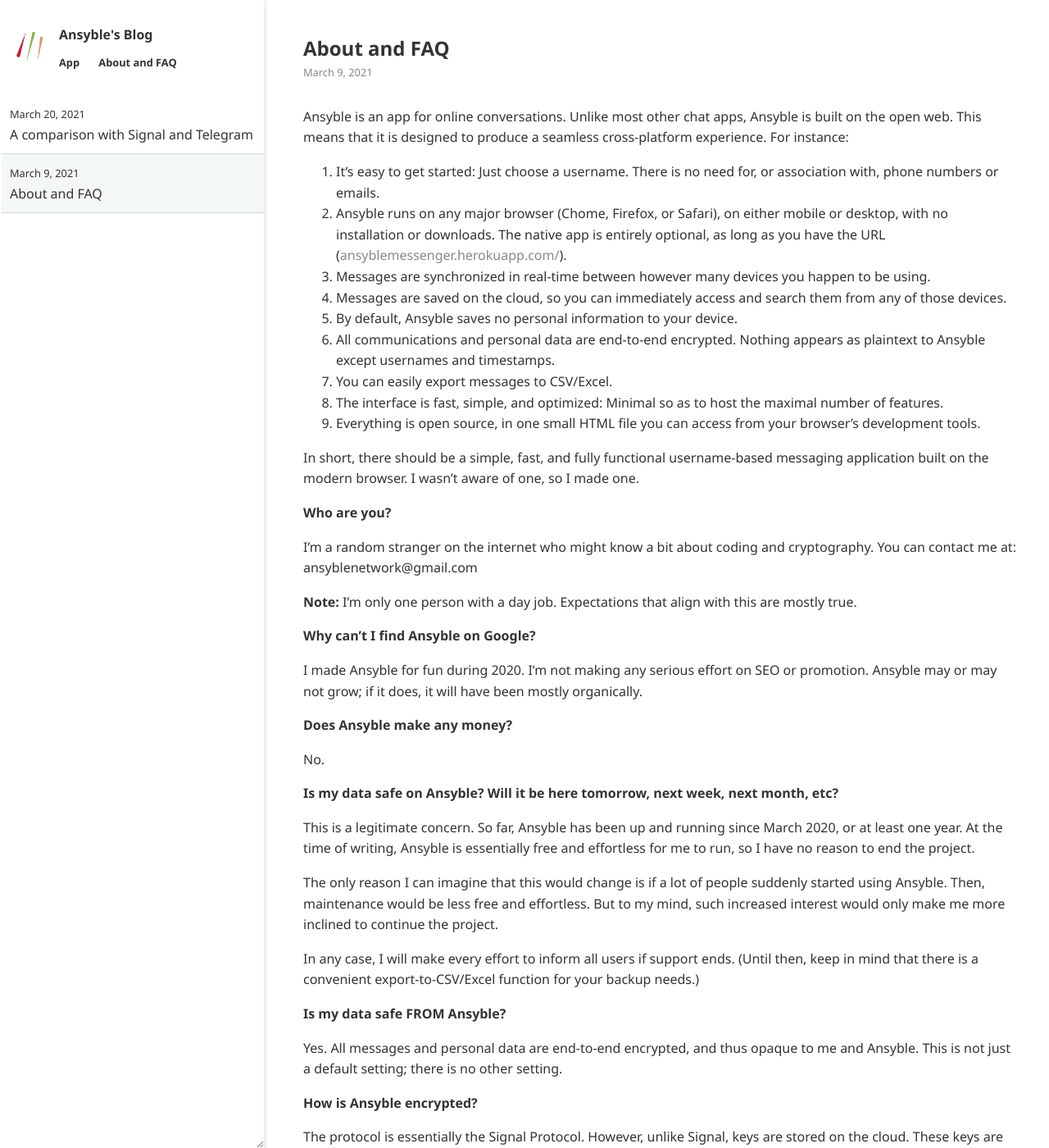
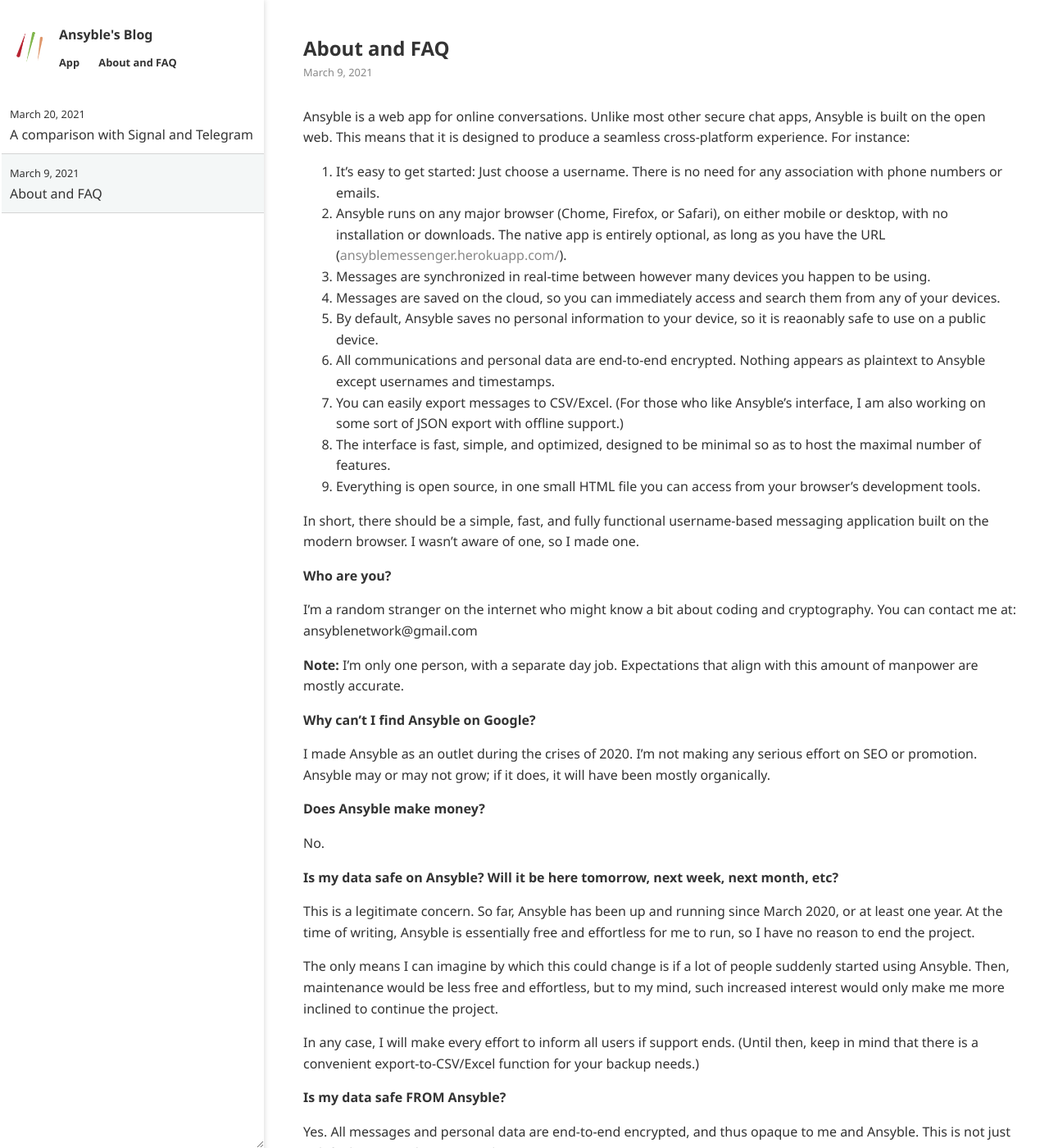
Before and after one commit to ansyblenetwork/ansybleblog, a Jekyll site: the page built from _posts/2021-03-09-about-and-faq.md, in a window 1280 px wide and 1400 px high. Shown: the whole window at 82% size. Built offline with Jekyll 4.4.1, drawn with Linux system fonts in a browser that asks for light colours; some of the changed text lies outside the part shown.

Commit message:
Update 2021-03-09-about-and-faq.md

```diff
--- a/_posts/2021-03-09-about-and-faq.md
+++ b/_posts/2021-03-09-about-and-faq.md
@@ -2,16 +2,16 @@
 title: "About and FAQ"
 ---
 
-Ansyble is an app for online conversations. Unlike most other chat apps, Ansyble is built on the open web. This means that it is designed to produce a seamless cross-platform experience. For instance:
+Ansyble is a web app for online conversations. Unlike most other secure chat apps, Ansyble is built on the open web. This means that it is designed to produce a seamless cross-platform experience. For instance:
 
-1. It's easy to get started: Just choose a username. There is no need for, or association with, phone numbers or emails.
+1. It's easy to get started: Just choose a username. There is no need for any association with phone numbers or emails.
 2. Ansyble runs on any major browser (Chome, Firefox, or Safari), on either mobile or desktop, with no installation or downloads. The native app is entirely optional, as long as you have the URL ([ansyblemessenger.herokuapp.com/](ansyblemessenger.herokuapp.com/)).
 3. Messages are synchronized in real-time between however many devices you happen to be using.
-4. Messages are saved on the cloud, so you can immediately access and search them from any of those devices.
-5. By default, Ansyble saves no personal information to your device.
+4. Messages are saved on the cloud, so you can immediately access and search them from any of your devices.
+5. By default, Ansyble saves no personal information to your device, so it is reaonably safe to use on a public device.
 6. All communications and personal data are end-to-end encrypted. Nothing appears as plaintext to Ansyble except usernames and timestamps.
-7. You can easily export messages to CSV/Excel.
-8. The interface is fast, simple, and optimized: Minimal so as to host the maximal number of features.
+7. You can easily export messages to CSV/Excel. (For those who like Ansyble's interface, I am also working on some sort of JSON export with offline support.)
+8. The interface is fast, simple, and optimized, designed to be minimal so as to host the maximal number of features.
 9. Everything is open source, in one small HTML file you can access from your browser's development tools.
 
 In short, there should be a simple, fast, and fully functional username-based messaging application built on the modern browser. I wasn't aware of one, so I made one.
@@ -21,13 +21,13 @@ In short, there should be a simple, fast, and fully functional username-based me
 
 I'm a random stranger on the internet who might know a bit about coding and cryptography. You can contact me at: ansyblenetwork@gmail.com
 
-__Note:__ I'm only one person with a day job. Expectations that align with this are mostly true.
+__Note:__ I'm only one person, with a separate day job. Expectations that align with this amount of manpower are mostly accurate.
 
 #### Why can't I find Ansyble on Google?
 
-I made Ansyble for fun during 2020. I'm not making any serious effort on SEO or promotion. Ansyble may or may not grow; if it does, it will have been mostly organically.
+I made Ansyble as an outlet during the crises of 2020. I'm not making any serious effort on SEO or promotion. Ansyble may or may not grow; if it does, it will have been mostly organically.
 
-#### Does Ansyble make any money?
+#### Does Ansyble make money?
 
 No.
 
@@ -35,7 +35,7 @@ No.
 
 This is a legitimate concern. So far, Ansyble has been up and running since March 2020, or at least one year. At the time of writing, Ansyble is essentially free and effortless for me to run, so I have no reason to end the project.
 
-The only reason I can imagine that this would change is if a lot of people suddenly started using Ansyble. Then, maintenance would be less free and effortless. But to my mind, such increased interest would only make me more inclined to continue the project.
+The only means I can imagine by which this could change is if a lot of people suddenly started using Ansyble. Then, maintenance would be less free and effortless, but to my mind, such increased interest would only make me more inclined to continue the project.
 
 In any case, I will make every effort to inform all users if support ends. (Until then, keep in mind that there is a convenient export-to-CSV/Excel function for your backup needs.)
 
@@ -55,8 +55,8 @@ No. Ansyble is a one-person project and at the time of writing, essentially no o
 
 However, the source code is always available to you (or any user) via your browser's development tools. If you're interested in the project and/or the encryption, I would be happy to discuss via email: ansyblenetwork@gmail.com
 
-Note: I am aware of and waiting for action regarding the theoretical concern discussed [here](https://github.com/w3c/ServiceWorker/issues/822).
+Note: I am aware of the concern about web app code integrity discussed [here](https://github.com/w3c/ServiceWorker/issues/822). Ansyble addresses this in what I believe is a novel way, which I will discuss in a future post.
 
-#### Wait...is the icon inspired by that well-known photograph, (xyz)?
+#### Wait...is the icon inspired by that well-known photograph, XYZ?
 
 YES. Contact me!!
```
